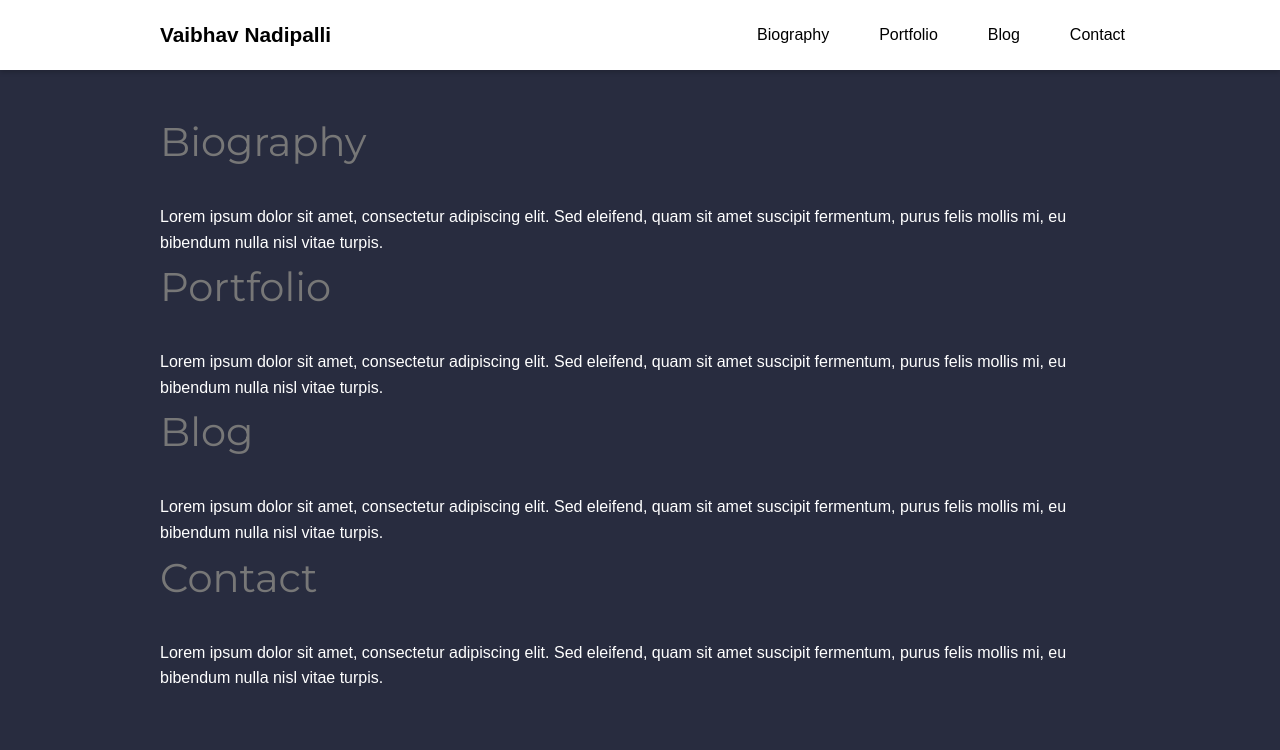
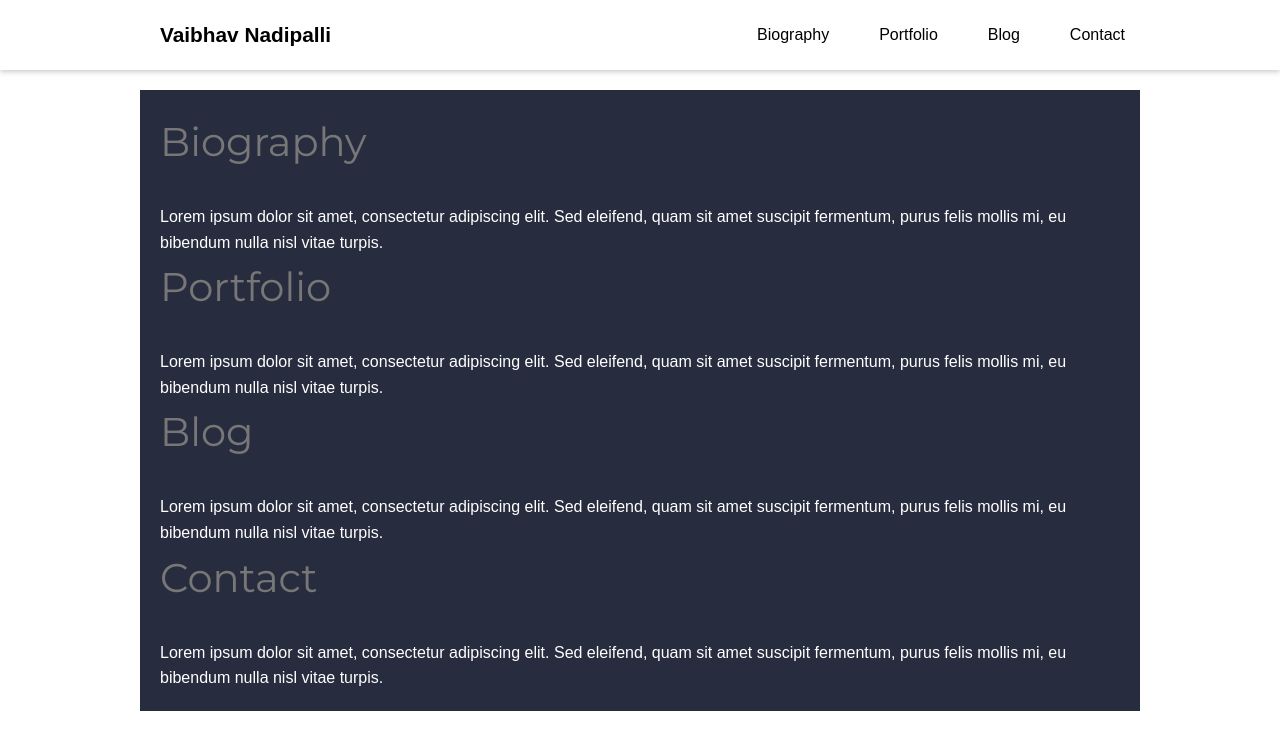
Before and after one commit to Vaibhav-Nadipalli/vaibhav-nadipalli.github.io, a Jekyll site: the page built from index.markdown, in a window 1280 px wide. Shown: the top 750 px of the page. Built offline with Jekyll 4.4.1, drawn with Linux system fonts in a browser that asks for light colours.

Commit message:
Update styles.css

```diff
--- a/assets/css/styles.css
+++ b/assets/css/styles.css
@@ -9,7 +9,7 @@
 body {
     font-family: Arial, sans-serif;
     line-height: 1.6;
-    background-color: #282c3f; /* Dark navy background */
+    background-color: ##282a36; /* Dark navy background */
     color: #fff;
     margin: 0;
     padding: 0;
```
